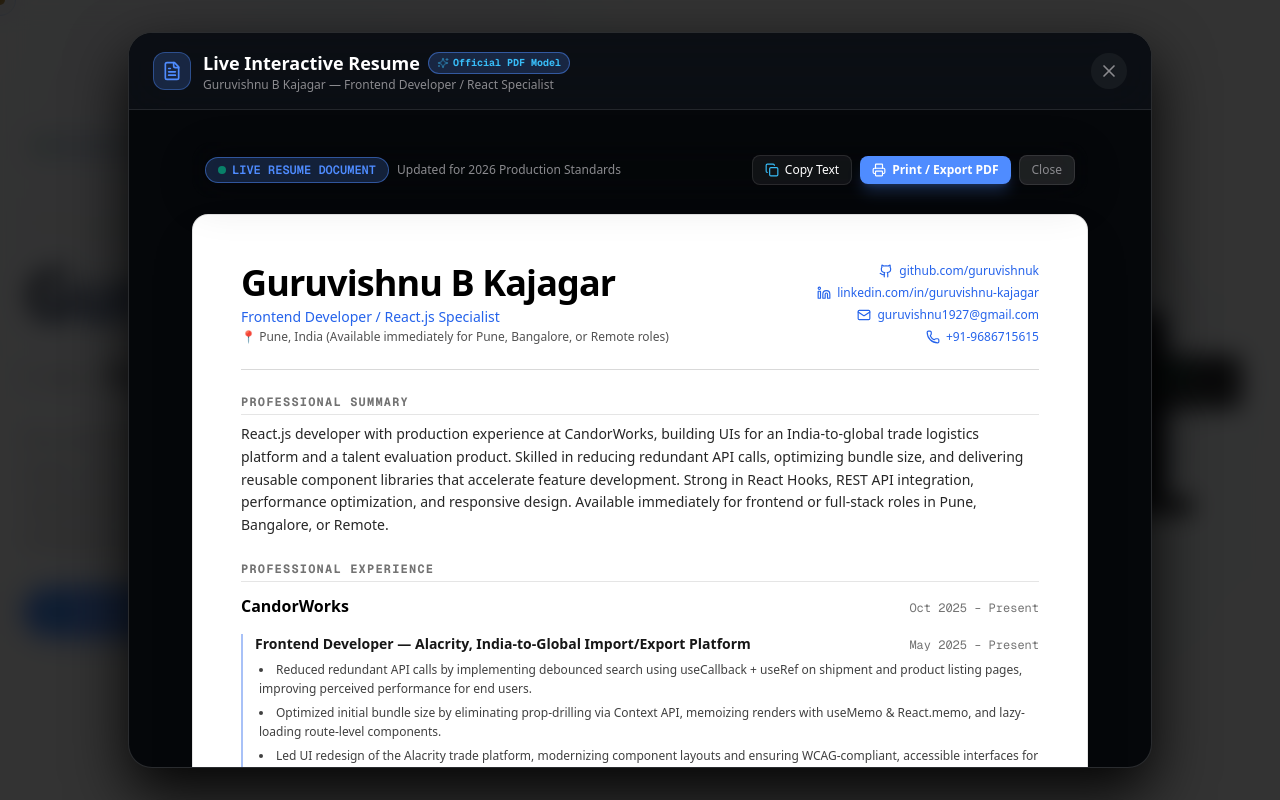
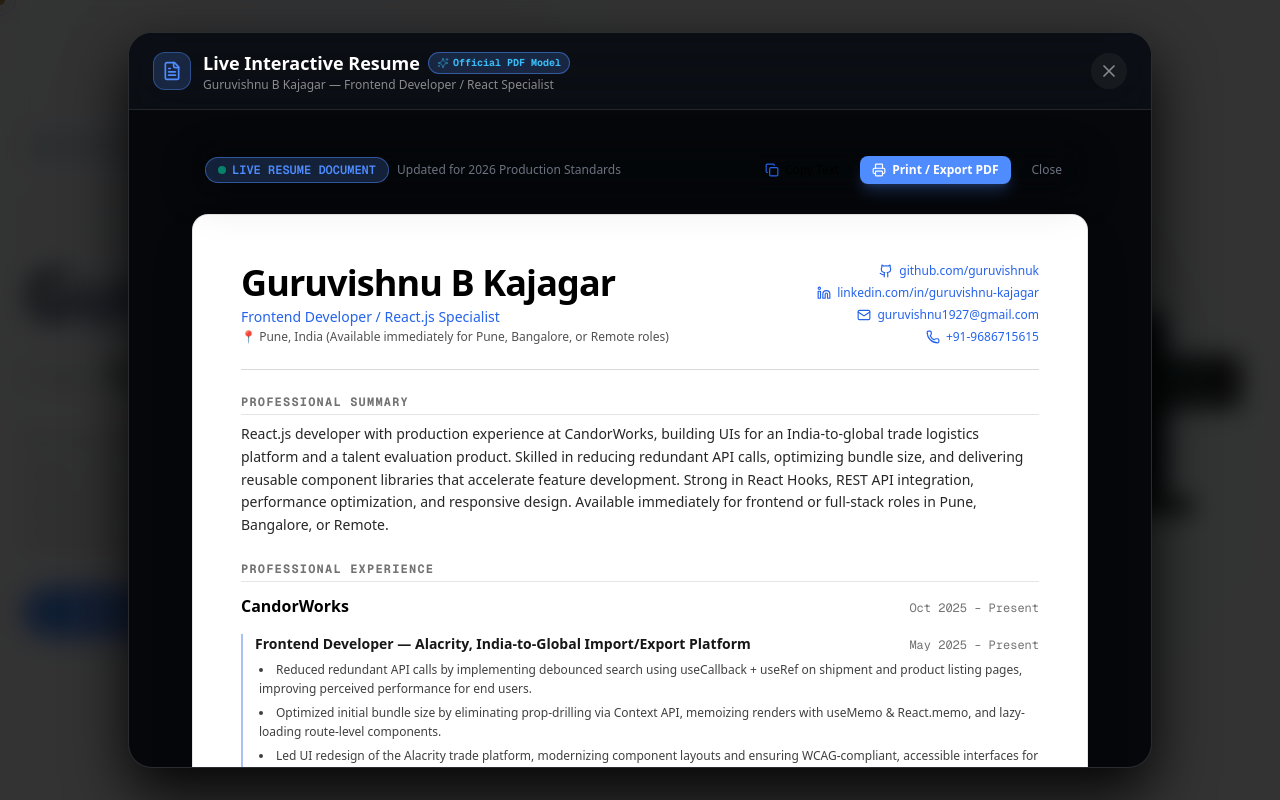
Before and after one commit to guruvishnuk/guruvishnu-portfolio, a React (Vite) app: page / in a window 1280 px wide. Both pictures are taken after a click on the button "View Live Resume". Shown: the top 800 px of the page. Built offline with nearby package versions, Linux system fonts and the light colour scheme.

Commit message:
style: apply light theme styles to LiveResume control bar

```diff
--- a/src/components/resume/LiveResumePaper.tsx
+++ b/src/components/resume/LiveResumePaper.tsx
@@ -73,13 +73,13 @@
     <div className="w-full flex flex-col items-center">
       {/* Top Floating Control Bar */}
       {showControls && (
-        <div className="w-full max-w-4xl mb-4 p-3 rounded-2xl glass-card border border-white/15 bg-[#0D1117]/90 backdrop-blur-xl flex flex-wrap items-center justify-between gap-3 shadow-xl print:hidden">
+        <div className="w-full max-w-4xl mb-4 p-3 rounded-2xl glass-card flex flex-wrap items-center justify-between gap-3 shadow-xl print:hidden">
           <div className="flex items-center gap-2">
             <span className="flex items-center gap-1.5 px-3 py-1 rounded-full bg-[#4F8CFF]/20 border border-[#4F8CFF]/50 text-xs font-mono font-semibold text-[#4F8CFF]">
               <span className="w-2 h-2 rounded-full bg-emerald-400 animate-pulse" />
               LIVE RESUME DOCUMENT
             </span>
-            <span className="hidden sm:inline text-xs text-[#8A8A8E]">
+            <span className="hidden sm:inline text-xs text-[var(--theme-text-secondary)]">
               Updated for 2026 Production Standards
             </span>
           </div>
@@ -87,10 +87,10 @@
           <div className="flex items-center gap-2">
             <button
               onClick={handleCopyText}
-              className="flex items-center gap-1.5 px-3 py-1.5 rounded-lg bg-white/5 hover:bg-white/15 border border-white/10 text-xs font-medium text-white transition-all cursor-pointer"
+              className="flex items-center gap-1.5 px-3 py-1.5 rounded-lg bg-black/5 dark:bg-white/5 hover:bg-black/10 dark:hover:bg-white/15 border border-black/10 dark:border-white/10 text-xs font-medium text-black dark:text-white transition-all cursor-pointer"
               title="Copy plain text resume to clipboard"
             >
-              {copied ? <Check className="w-3.5 h-3.5 text-emerald-400" /> : <Copy className="w-3.5 h-3.5 text-[#38BDF8]" />}
+              {copied ? <Check className="w-3.5 h-3.5 text-emerald-500 dark:text-emerald-400" /> : <Copy className="w-3.5 h-3.5 text-[#2563EB] dark:text-[#38BDF8]" />}
               <span>{copied ? 'Copied!' : 'Copy Text'}</span>
             </button>
 
@@ -106,7 +106,7 @@
             {onClose && (
               <button
                 onClick={onClose}
-                className="px-3 py-1.5 rounded-lg bg-white/10 hover:bg-red-500/20 hover:text-red-400 text-xs font-medium text-[#8A8A8E] border border-white/10 transition-all cursor-pointer"
+                className="px-3 py-1.5 rounded-lg bg-black/5 dark:bg-white/10 hover:bg-red-500/20 hover:text-red-500 dark:hover:text-red-400 text-xs font-medium text-[var(--theme-text-secondary)] border border-black/10 dark:border-white/10 transition-all cursor-pointer"
               >
                 Close
               </button>
```
